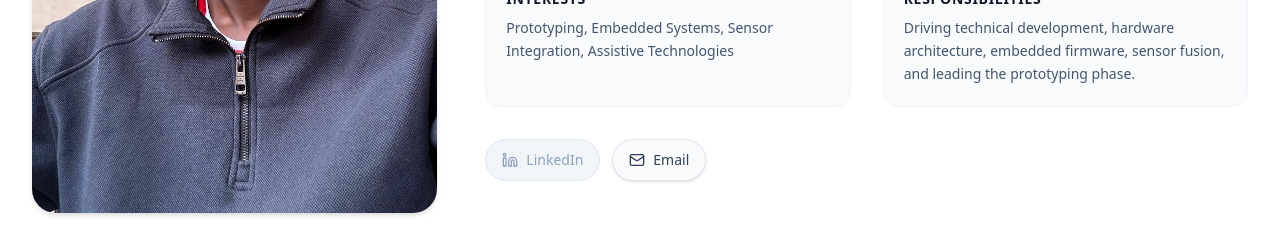
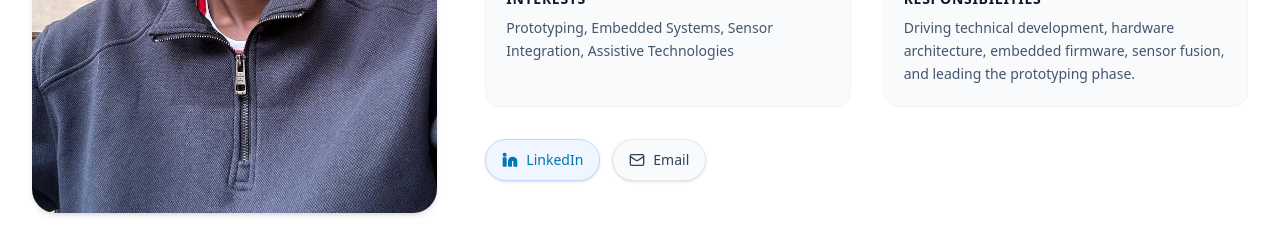
Before and after one commit to misaki-ebamu/team-avron, a React (Vite) app: page /#/team in a window 1280 px wide. Shown: the part 2740-2971 px from the top of the page. Built offline with nearby package versions, Linux system fonts and the light colour scheme.

Commit message:
feat(team): update Jibril's LinkedIn profile link

```diff
--- a/src/data.ts
+++ b/src/data.ts
@@ -76,7 +76,7 @@ export const TEAM_MEMBERS: TeamMember[] = [
     responsibilities: "Driving technical development, hardware architecture, embedded firmware, sensor fusion, and leading the prototyping phase.",
     bio: "Jibril is a creative problem-solver focused on technology development. He leads the technical innovation of the project, turning research concepts into tangible, functional biomedical engineering prototypes.",
     photoUrl: "./JIBRIL.jpeg",
-    linkedin: "#",
+    linkedin: "https://www.linkedin.com/in/hope-jibril-279413382",
     email: "thopejibril@gmail.com"
   }
 ];
```
